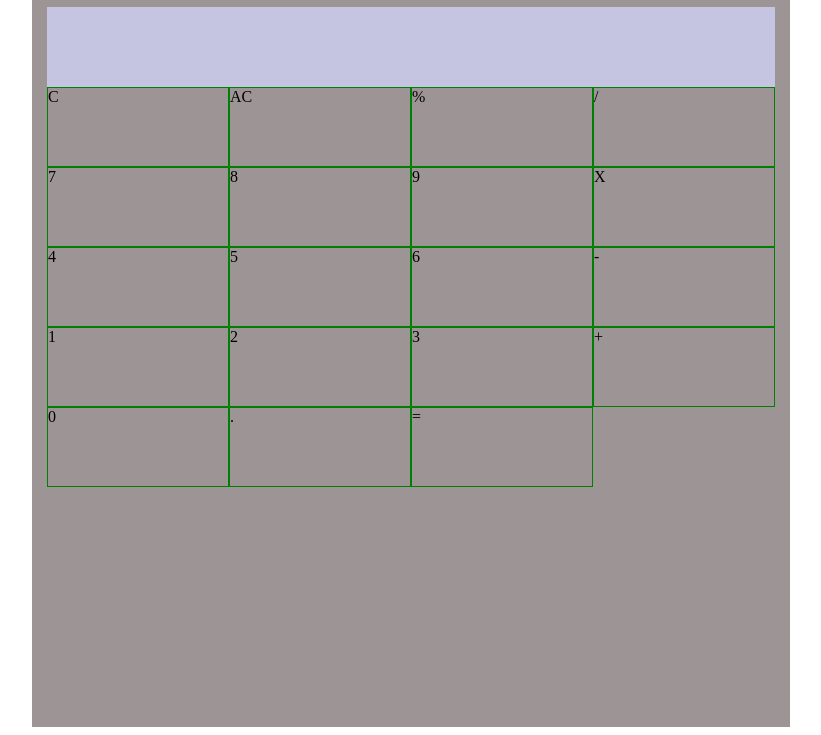
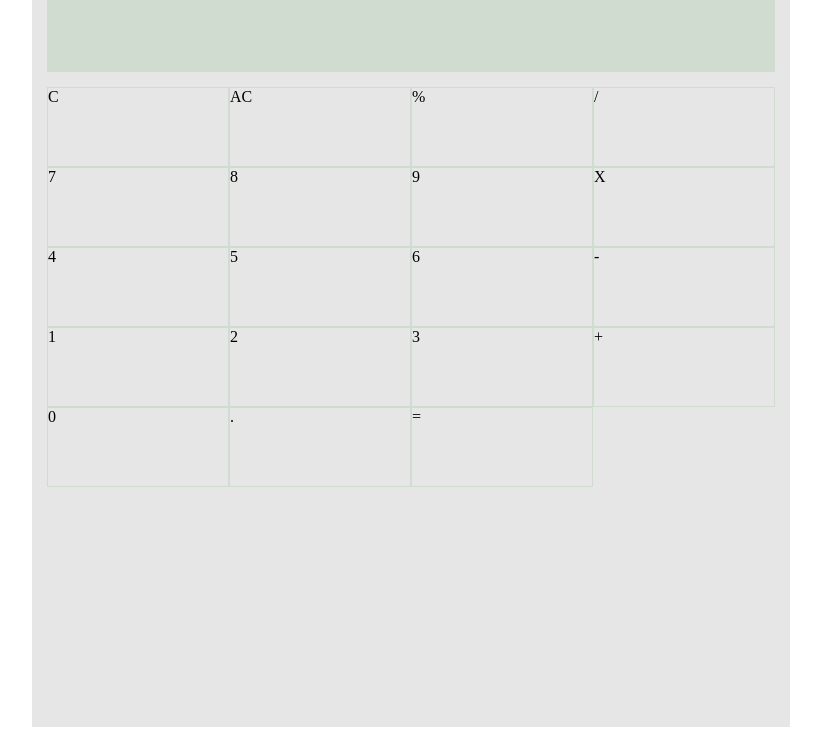
Before and after one commit to vm7sus4/JS-Calculator, a website: page src/index.html in a window 1280 px wide. Shown: the part 81-816 px from the top of the page, without its empty margins (229-1050 px from the left). Drawn offline with Linux system fonts and the light colour scheme.

Commit message:
Setting up wireframe

```diff
--- /dev/null
+++ b/src/calc.js
@@ -0,0 +1 @@
+console.log("hello");
--- a/src/index.html
+++ b/src/index.html
@@ -4,6 +4,7 @@
     <meta charset="utf-8" />
     <meta name="viewport" content="width=device-width, initial-scale=1" />
     <link rel="stylesheet" href="/src/styles.css" />
+    <script src="/src/calc.js"></script>
   </head>
 
   <body>
--- a/src/styles.css
+++ b/src/styles.css
@@ -4,20 +4,20 @@ body {
 
 .container-fluid {
   margin: 0 20% 0;
-  background: hsl(0, 4%, 60%);
+  background: hsl(0, 0%, 90%);
   height: 100vh;
 }
 
 .header {
   display: flex;
-  /* align-content: center; */
+  font-size: small;
   justify-content: center;
 }
 
 .calc-display {
   height: 5rem;
-  background: hsl(240, 33%, 83%);
-  margin: 0 2% ;
+  background: hsla(120, 100%, 25%, 0.1);
+  margin: 0 2% 2%;
 }
 
 .calc-buttons {
@@ -31,7 +31,7 @@ body {
   flex: 0 25%;
   height: 5rem;
   /* background:hsl(0, 100%, 50%); */
-  border: 1px solid hsl(120, 100%, 25%);
+  border: 1px solid hsla(120, 100%, 25%, 0.1);
   box-sizing: border-box;
   align-items: center;
 }
```
